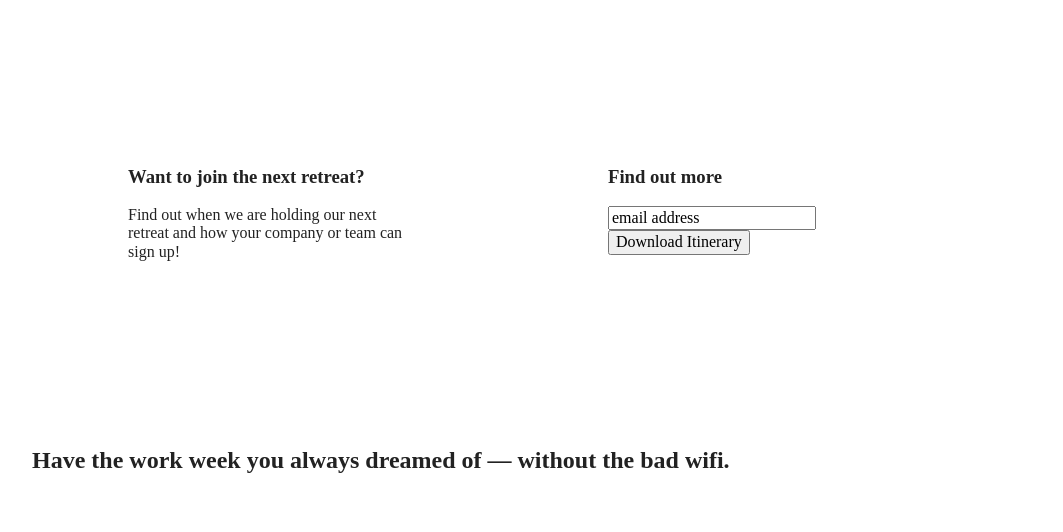
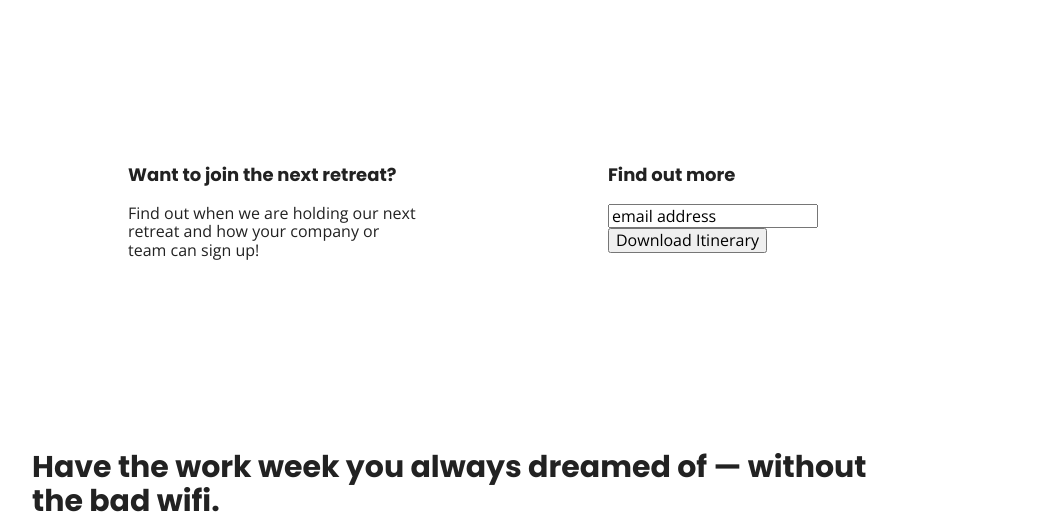
Before and after one commit to caitlinhinshaw/206-unplugged, a website built with Parcel: page index.html in a window 1280 px wide. Shown: the part 263-795 px from the top of the page, without its empty margins (128-1191 px from the left). Built offline with nearby package versions, Linux system fonts and the light colour scheme.

Commit message:
Add font sizes

```diff
--- a/css/main.css
+++ b/css/main.css
@@ -90,11 +90,12 @@ textarea {
 /* General Styles */
 
 html {
-
+  font-size: 1rem;
 }
 
 body {
-
+  font-family: 'Open Sans', sans-serif;
+  font-size: 1em;
 }
 
 ul,
@@ -107,12 +108,14 @@ a {
 }
 
 h2 {
-
+  font-family: 'Poppins', sans-serif;
+  font-size: 1.875em;
 }
 
 h3,
 h4 {
-
+  font-family: 'Poppins', sans-serif;
+  font-size: 1.125em;
 }
 
 p {
```
